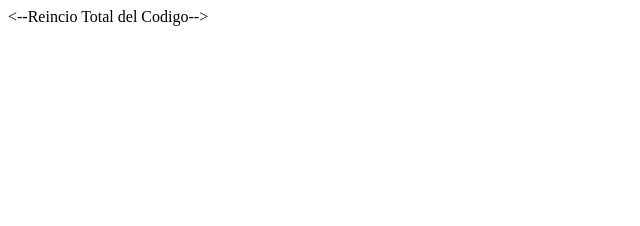
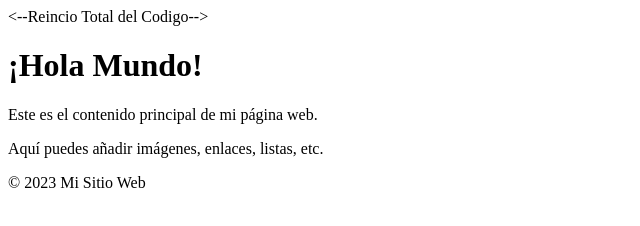
Before and after one commit to GasparTL/GasparTL.github.io, a plain HTML site: page index.html in a window 1280 px wide. Shown: the whole page, without its empty margins (0-640 px from the left). Drawn offline with Linux system fonts and the light colour scheme.

Commit message:
Actualizar index.html

```diff
--- a/index.html
+++ b/index.html
@@ -1 +1,26 @@
 <--Reincio Total del Codigo-->
+
+<!DOCTYPE html>
+<html lang="es">
+<head>
+    <meta charset="UTF-8">
+    <meta name="viewport" content="width=device-width, initial-scale=1.0">
+    <title>Título de Mi Página</title>
+    </head>
+<body>
+
+    <header>
+        <h1>¡Hola Mundo!</h1>
+    </header>
+
+    <main>
+        <p>Este es el contenido principal de mi página web.</p>
+        <p>Aquí puedes añadir imágenes, enlaces, listas, etc.</p>
+    </main>
+
+    <footer>
+        <p>© 2023 Mi Sitio Web</p>
+    </footer>
+
+</body>
+</html>
```
